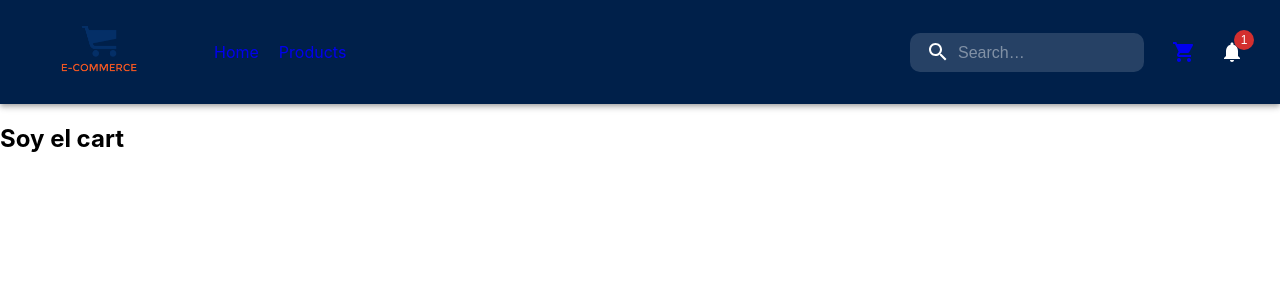
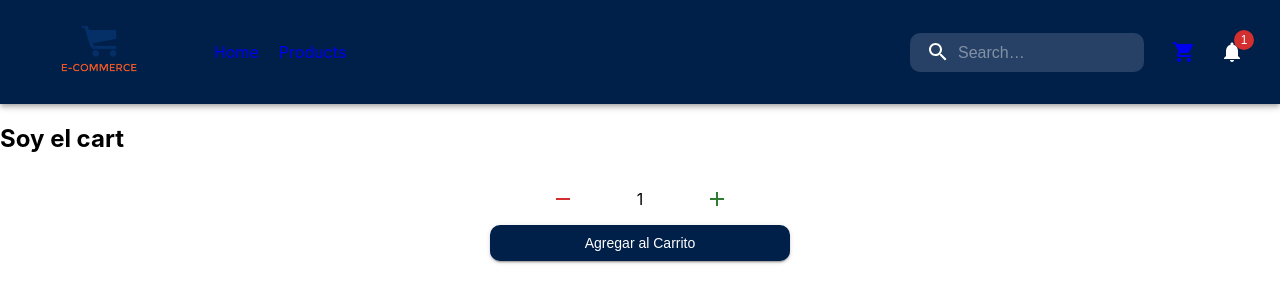
Before and after one commit to LucasSaller/ecommerce-saller, a React (Create React App) app: page /cart in a window 1280 px wide. Shown: the top 302 px of the page. Built offline with nearby package versions, Linux system fonts and the light colour scheme.

Commit message:
Arranco el contador, tiene unos bugs

```diff
--- a/src/components/Cart.js/Cart.js
+++ b/src/components/Cart.js/Cart.js
@@ -1,12 +1,12 @@
-import React from 'react'
-
+import React from "react";
+import ItemCount from "../ItemCount/ItemCount";
 function Cart() {
-    return (
-        <div>
-            <h2>Soy el cart</h2>
-
-        </div>
-    )
+  return (
+    <div>
+      <h2>Soy el cart</h2>
+      <ItemCount initial={1} stock={22} />
+    </div>
+  );
 }
 
-export default Cart
+export default Cart;
--- /dev/null
+++ b/src/components/ItemCount/ItemCount.css
@@ -0,0 +1,12 @@
+.contador__controles{
+    display: flex;
+    justify-content: space-evenly;
+}
+.contador__container{
+    max-width: 300px;
+    margin: 0 auto;
+
+}
+.contador__buttonAdd button{
+    border-radius: 1;
+}
--- /dev/null
+++ b/src/components/ItemCount/ItemCount.js
@@ -0,0 +1,38 @@
+import React, { useState } from "react";
+import RemoveIcon from "@mui/icons-material/Remove";
+import IconButton from "@mui/material/IconButton";
+import AddIcon from "@mui/icons-material/Add";
+import Button from "@mui/material/Button";
+import "./ItemCount.css";
+function ItemCount({ stock, initial, onAdd }) {
+  var [contador, setContador] = useState(initial);
+
+  const handleRemoveClick = () => {
+    setContador(contador--);
+    console.log(contador);
+  };
+  const handleAddClick = () => {
+    setContador(contador++);
+    console.log(contador);
+  };
+  return (
+    <div className="contador__container">
+      <div className="contador__controles">
+        <IconButton size="large" color="error" onClick={handleRemoveClick}>
+          <RemoveIcon />
+        </IconButton>
+        <p>{contador}</p>
+        <IconButton size="large" color="success" onClick={handleAddClick}>
+          <AddIcon />
+        </IconButton>
+      </div>
+      <div className="contador__buttonAdd">
+        <Button fullWidth variant="contained">
+          Agregar al Carrito
+        </Button>
+      </div>
+    </div>
+  );
+}
+
+export default ItemCount;
--- a/src/components/NavBar.js/NavBar.js
+++ b/src/components/NavBar.js/NavBar.js
@@ -193,7 +193,7 @@ function NavBar() {
             />
           </Search>
           <Box sx={{ display: { xs: "none", md: "flex" } }}>
-            <Link to="/cart" activeStyle={{ fill: "white" }}>
+            <Link to="/cart">
               <IconButton
                 size="large"
                 aria-label="mails"
```
